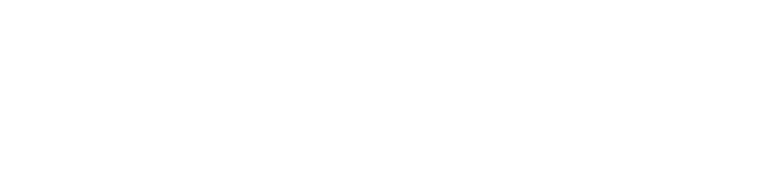
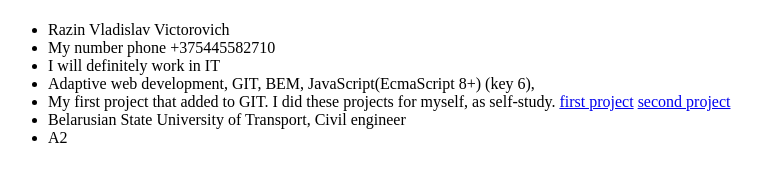
Before and after one commit to KlautSay/rsschool-cv, a plain HTML site: page index.html in a window 1280 px wide. Shown: the whole page, without its empty margins (0-762 px from the left). Drawn offline with Linux system fonts and the light colour scheme.

Commit message:
docs: added information about me

```diff
--- a/index.html
+++ b/index.html
@@ -8,10 +8,20 @@
 </head>
 <body>
     <header>
-
+        <h1></h1>
     </header>
     <main>
-
+        <ul>
+            <li>Razin Vladislav Victorovich</li>
+            <li>My number phone +375445582710</li>
+            <li>I will definitely work in IT</li>
+            <li>Adaptive web development, GIT, BEM, JavaScript(EcmaScript 8+) (key 6), </li>
+            <li>My first project that added to GIT. I did these projects for myself, as self-study.
+                <a href="https://github.com/KlautSay/live-1.git">first project</a>
+                <a href="https://github.com/KlautSay/live-2.git">second project</a>
+            <li>Belarusian State University of Transport, Civil engineer</li>
+            <li>A2</li>
+        </ul>
     </main>
     <footer>
 
```
